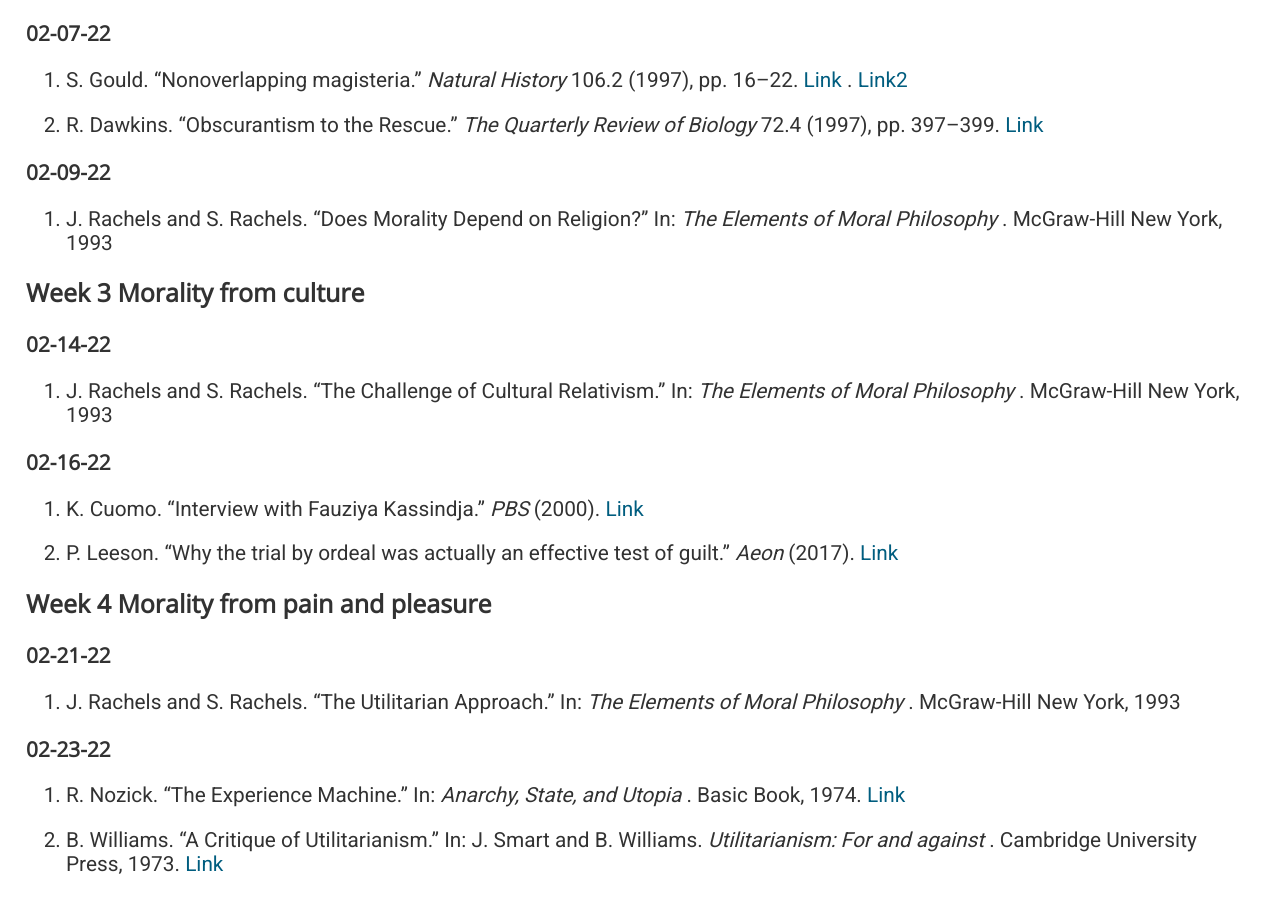
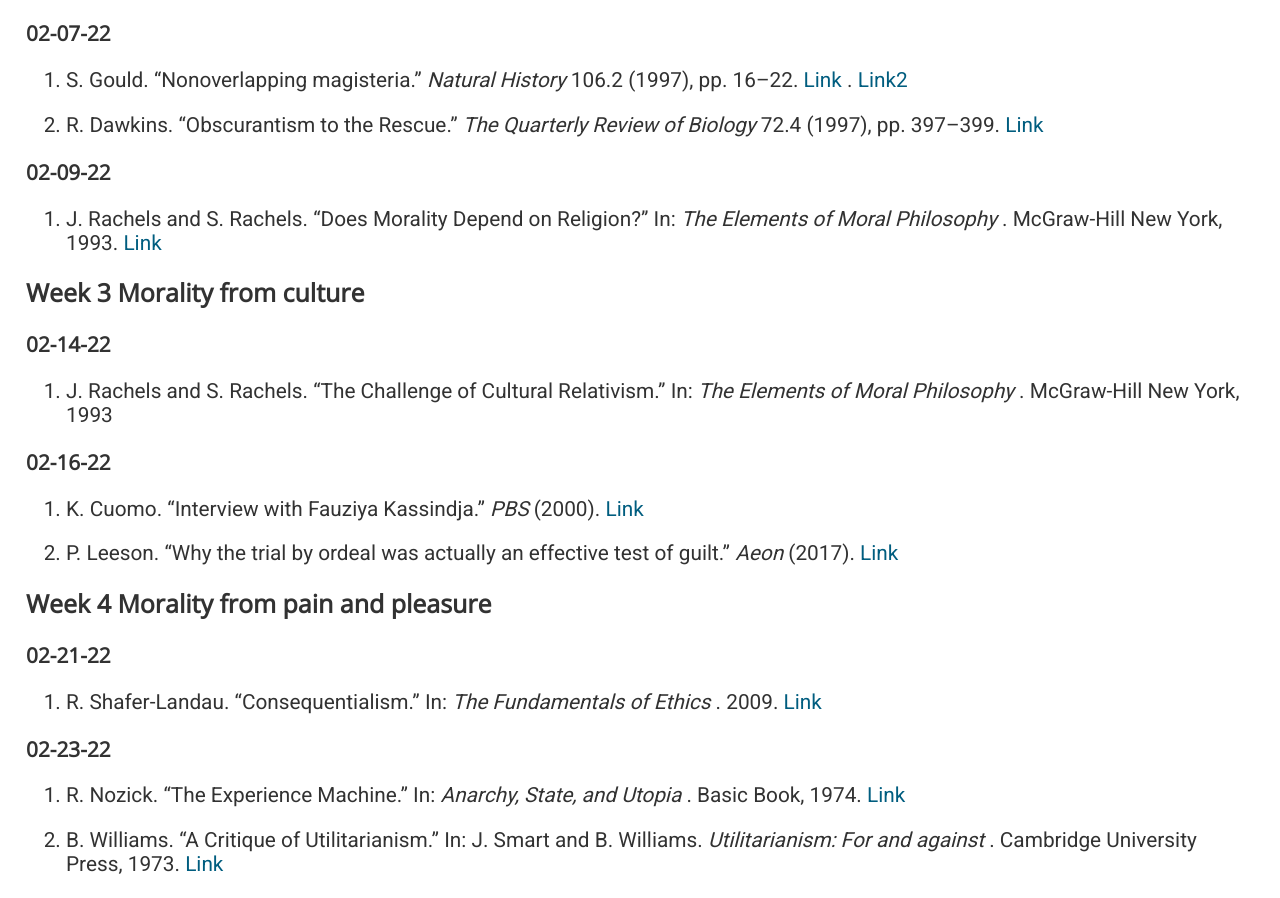
Before and after one commit to makp/website, a Flask app: page /schedule6 in a window 1280 px wide. Shown: the part 733-1631 px from the top of the page. Run offline with Flask 2, Linux system fonts and the light colour scheme.

Commit message:
Update schedule phil342

```diff
--- a/templates/includes/schedule_s22_phil342.html
+++ b/templates/includes/schedule_s22_phil342.html
@@ -183,7 +183,10 @@
      The
      Elements of Moral Philosophy
     </em>
-    . McGraw-Hill New York, 1993
+    . McGraw-Hill New York, 1993.
+    <a href="https://tu-my.sharepoint.com/:b:/g/personal/mpedroso_towson_edu/EZtVQ9LvoPBItqlTmzFrkFEBBiOMvfednXtWihTce2wJFw?e=LG0Fav">
+     Link
+    </a>
    </p>
   </li>
  </ol>
@@ -294,12 +297,15 @@
    <p class="noindent">
     <a id="x1-12003">
     </a>
-    J. Rachels and S. Rachels. “The Utilitarian Approach.” In:
+    R. Shafer-Landau. “Consequentialism.” In:
     <em>
-     The Elements
-     of Moral Philosophy
+     The Fundamentals of Ethics
     </em>
-    . McGraw-Hill New York, 1993
+    .
+     2009.
+    <a href="https://tu-my.sharepoint.com/:b:/g/personal/mpedroso_towson_edu/ETF9K-KJPUtCg_N_OnRUK1MBTliOLIn1MHihC1mbj-TEog?e=TmeaQS">
+     Link
+    </a>
    </p>
   </li>
  </ol>
@@ -402,7 +408,7 @@
   </a>
   The Moral Instinct
  </h3>
- <!--l. 97-->
+ <!--l. 95-->
  <p class="noindent">
  </p>
  <h4 class="subsectionHead" id="Week6">
@@ -413,7 +419,7 @@
   </a>
   Reason vs. emotion
  </h4>
- <!--l. 98-->
+ <!--l. 96-->
  <p class="noindent">
  </p>
  <h5 class="likesubsubsectionHead">
@@ -421,12 +427,12 @@
   </a>
   03-07-22
  </h5>
- <!--l. 99-->
+ <!--l. 97-->
  <p class="noindent">
  </p>
  <ol class="enumerate1">
   <li class="enumerate" id="x1-19002x1">
-   <!--l. 100-->
+   <!--l. 98-->
    <p class="noindent">
     <a id="x1-19003">
     </a>
@@ -442,7 +448,7 @@
    </p>
   </li>
   <li class="enumerate" id="x1-19005x2">
-   <!--l. 101-->
+   <!--l. 99-->
    <p class="noindent">
     <a id="x1-19006">
     </a>
@@ -458,7 +464,7 @@
    </p>
   </li>
  </ol>
- <!--l. 104-->
+ <!--l. 102-->
  <p class="noindent">
  </p>
  <h5 class="likesubsubsectionHead">
@@ -466,12 +472,12 @@
   </a>
   03-09-22
  </h5>
- <!--l. 105-->
+ <!--l. 103-->
  <p class="noindent">
  </p>
  <ol class="enumerate1">
   <li class="enumerate" id="x1-20002x1">
-   <!--l. 106-->
+   <!--l. 104-->
    <p class="noindent">
     <a id="x1-20003">
     </a>
@@ -487,7 +493,7 @@
    </p>
   </li>
  </ol>
- <!--l. 111-->
+ <!--l. 109-->
  <p class="noindent">
  </p>
  <h4 class="subsectionHead" id="Week7">
@@ -498,7 +504,7 @@
   </a>
   What is evolution?
  </h4>
- <!--l. 112-->
+ <!--l. 110-->
  <p class="noindent">
  </p>
  <h5 class="likesubsubsectionHead">
@@ -506,12 +512,12 @@
   </a>
   03-14-22
  </h5>
- <!--l. 113-->
+ <!--l. 111-->
  <p class="noindent">
  </p>
  <ol class="enumerate1">
   <li class="enumerate" id="x1-22002x1">
-   <!--l. 114-->
+   <!--l. 112-->
    <p class="noindent">
     <a id="x1-22003">
     </a>
@@ -527,7 +533,7 @@
    </p>
   </li>
   <li class="enumerate" id="x1-22005x2">
-   <!--l. 115-->
+   <!--l. 113-->
    <p class="noindent">
     <a id="x1-22006">
     </a>
@@ -543,7 +549,7 @@
    </p>
   </li>
  </ol>
- <!--l. 118-->
+ <!--l. 116-->
  <p class="noindent">
  </p>
  <h5 class="likesubsubsectionHead">
@@ -553,7 +559,7 @@
  </h5>
  <ul class="itemize1">
   <li class="itemize">
-   <!--l. 120-->
+   <!--l. 118-->
    <p class="noindent">
     <a id="x1-23001">
     </a>
@@ -569,7 +575,7 @@
    </p>
   </li>
  </ul>
- <!--l. 124-->
+ <!--l. 122-->
  <p class="noindent">
  </p>
  <h4 class="subsectionHead" id="Week8">
@@ -579,7 +585,7 @@
   <a id="x1-24000Week 8">
   </a>
  </h4>
- <!--l. 125-->
+ <!--l. 123-->
  <p class="noindent">
  </p>
  <h5 class="likesubsubsectionHead">
@@ -589,13 +595,13 @@
  </h5>
  <ul class="itemize1">
   <li class="itemize">
-   <!--l. 125-->
+   <!--l. 123-->
    <p class="noindent">
     No class
    </p>
   </li>
  </ul>
- <!--l. 125-->
+ <!--l. 123-->
  <p class="noindent">
  </p>
  <h5 class="likesubsubsectionHead">
@@ -605,13 +611,13 @@
  </h5>
  <ul class="itemize1">
   <li class="itemize">
-   <!--l. 125-->
+   <!--l. 123-->
    <p class="noindent">
     No class
    </p>
   </li>
  </ul>
- <!--l. 127-->
+ <!--l. 125-->
  <p class="noindent">
  </p>
  <h4 class="subsectionHead" id="Week9">
@@ -622,7 +628,7 @@
   </a>
   The evolution of kin altruism
  </h4>
- <!--l. 128-->
+ <!--l. 126-->
  <p class="noindent">
  </p>
  <h5 class="likesubsubsectionHead">
@@ -632,7 +638,7 @@
  </h5>
  <ul class="itemize1">
   <li class="itemize">
-   <!--l. 130-->
+   <!--l. 128-->
    <p class="noindent">
     <a id="x1-28001">
     </a>
@@ -648,7 +654,7 @@
    </p>
   </li>
  </ul>
- <!--l. 133-->
+ <!--l. 131-->
  <p class="noindent">
  </p>
  <h5 class="likesubsubsectionHead">
@@ -658,7 +664,7 @@
  </h5>
  <ul class="itemize1">
   <li class="itemize">
-   <!--l. 135-->
+   <!--l. 133-->
    <p class="noindent">
     <a id="x1-29001">
     </a>
@@ -674,7 +680,7 @@
    </p>
   </li>
  </ul>
- <!--l. 138-->
+ <!--l. 136-->
  <p class="noindent">
  </p>
  <h4 class="subsectionHead" id="Week10">
@@ -684,7 +690,7 @@
   <a id="x1-30000Week 10">
   </a>
  </h4>
- <!--l. 139-->
+ <!--l. 137-->
  <p class="noindent">
  </p>
  <h5 class="likesubsubsectionHead">
@@ -694,13 +700,13 @@
  </h5>
  <ul class="itemize1">
   <li class="itemize">
-   <!--l. 140-->
+   <!--l. 138-->
    <p class="noindent">
     No required readings (review)
    </p>
   </li>
  </ul>
- <!--l. 141-->
+ <!--l. 139-->
  <p class="noindent">
  </p>
  <h5 class="likesubsubsectionHead">
@@ -710,7 +716,7 @@
  </h5>
  <ul class="itemize1">
   <li class="itemize">
-   <!--l. 143-->
+   <!--l. 141-->
    <p class="noindent">
     <b>
      Exam #2
@@ -718,7 +724,7 @@
    </p>
   </li>
  </ul>
- <!--l. 146-->
+ <!--l. 144-->
  <p class="noindent">
  </p>
  <h3 class="sectionHead">
@@ -729,7 +735,7 @@
   </a>
   Moral Norms
  </h3>
- <!--l. 148-->
+ <!--l. 146-->
  <p class="noindent">
  </p>
  <h4 class="subsectionHead" id="Week11">
@@ -740,7 +746,7 @@
   </a>
   Morality by agreement
  </h4>
- <!--l. 150-->
+ <!--l. 148-->
  <p class="noindent">
  </p>
  <h5 class="likesubsubsectionHead">
@@ -748,12 +754,12 @@
   </a>
   04-11-22
  </h5>
- <!--l. 151-->
+ <!--l. 149-->
  <p class="noindent">
  </p>
  <ol class="enumerate1">
   <li class="enumerate" id="x1-35002x1">
-   <!--l. 152-->
+   <!--l. 150-->
    <p class="noindent">
     <a id="x1-35003">
     </a>
@@ -769,7 +775,7 @@
    </p>
   </li>
   <li class="enumerate" id="x1-35005x2">
-   <!--l. 153-->
+   <!--l. 151-->
    <p class="noindent">
     <a id="x1-35006">
     </a>
@@ -785,7 +791,7 @@
    </p>
   </li>
  </ol>
- <!--l. 156-->
+ <!--l. 154-->
  <p class="noindent">
  </p>
  <h5 class="likesubsubsectionHead">
@@ -793,18 +799,18 @@
   </a>
   04-13-22
  </h5>
- <!--l. 157-->
+ <!--l. 155-->
  <p class="noindent">
  </p>
  <ol class="enumerate1">
   <li class="enumerate" id="x1-36002x1">
-   <!--l. 158-->
+   <!--l. 156-->
    <p class="noindent">
     TBA
    </p>
   </li>
  </ol>
- <!--l. 162-->
+ <!--l. 160-->
  <p class="noindent">
  </p>
  <h4 class="subsectionHead" id="Week12">
@@ -815,7 +821,7 @@
   </a>
   Strong reciprocity
  </h4>
- <!--l. 163-->
+ <!--l. 161-->
  <p class="noindent">
  </p>
  <h5 class="likesubsubsectionHead">
@@ -823,12 +829,12 @@
   </a>
   04-18-22
  </h5>
- <!--l. 164-->
+ <!--l. 162-->
  <p class="noindent">
  </p>
  <ol class="enumerate1">
   <li class="enumerate" id="x1-38002x1">
-   <!--l. 165-->
+   <!--l. 163-->
    <p class="noindent">
     <a id="x1-38003">
     </a>
@@ -844,7 +850,7 @@
    </p>
   </li>
  </ol>
- <!--l. 168-->
+ <!--l. 166-->
  <p class="noindent">
  </p>
  <h5 class="likesubsubsectionHead">
@@ -852,12 +858,12 @@
   </a>
   04-20-22
  </h5>
- <!--l. 169-->
+ <!--l. 167-->
  <p class="noindent">
  </p>
  <ol class="enumerate1">
   <li class="enumerate" id="x1-39002x1">
-   <!--l. 170-->
+   <!--l. 168-->
    <p class="noindent">
     <a id="x1-39003">
     </a>
@@ -873,7 +879,7 @@
    </p>
   </li>
  </ol>
- <!--l. 174-->
+ <!--l. 172-->
  <p class="noindent">
  </p>
  <h4 class="subsectionHead" id="Week13">
@@ -884,7 +890,7 @@
   </a>
   Culture matters
  </h4>
- <!--l. 176-->
+ <!--l. 174-->
  <p class="noindent">
  </p>
  <h5 class="likesubsubsectionHead">
@@ -892,12 +898,12 @@
   </a>
   04-25-22
  </h5>
- <!--l. 177-->
+ <!--l. 175-->
  <p class="noindent">
  </p>
  <ol class="enumerate1">
   <li class="enumerate" id="x1-41002x1">
-   <!--l. 178-->
+   <!--l. 176-->
    <p class="noindent">
     <a id="x1-41003">
     </a>
@@ -913,7 +919,7 @@
    </p>
   </li>
  </ol>
- <!--l. 181-->
+ <!--l. 179-->
  <p class="noindent">
  </p>
  <h5 class="likesubsubsectionHead">
@@ -921,12 +927,12 @@
   </a>
   04-27-22
  </h5>
- <!--l. 182-->
+ <!--l. 180-->
  <p class="noindent">
  </p>
  <ol class="enumerate1">
   <li class="enumerate" id="x1-42002x1">
-   <!--l. 183-->
+   <!--l. 181-->
    <p class="noindent">
     <a id="x1-42003">
     </a>
@@ -943,7 +949,7 @@
    </p>
   </li>
  </ol>
- <!--l. 186-->
+ <!--l. 184-->
  <p class="noindent">
  </p>
  <h4 class="subsectionHead" id="Week14">
@@ -954,7 +960,7 @@
   </a>
   Group selection
  </h4>
- <!--l. 188-->
+ <!--l. 186-->
  <p class="noindent">
  </p>
  <h5 class="likesubsubsectionHead">
@@ -962,42 +968,14 @@
   </a>
   05-02-22
  </h5>
- <!--l. 189-->
+ <!--l. 187-->
  <p class="noindent">
  </p>
  <ol class="enumerate1">
   <li class="enumerate" id="x1-44002x1">
-   <!--l. 190-->
+   <!--l. 188-->
    <p class="noindent">
     <a id="x1-44003">
-    </a>
-    D.  Wilson  and  E.  Wilson.  “Evolution  ‘for  the  good  of  the  group.’”
-    <em>
-     American Scientist
-    </em>
-    96 (2008), pp. 380–389.
-    <a href="https://tu-my.sharepoint.com/:b:/g/personal/mpedroso_towson_edu/Ec6BaTmDOXRJs8NH-7sGlZgB6ONGVweVnTE8gbYSgsyizg?e=hsHPGc">
-     Link
-    </a>
-   </p>
-  </li>
- </ol>
- <!--l. 193-->
- <p class="noindent">
- </p>
- <h5 class="likesubsubsectionHead">
-  <a id="x1-45000Week 14">
-  </a>
-  05-04-22
- </h5>
- <!--l. 194-->
- <p class="noindent">
- </p>
- <ol class="enumerate1">
-  <li class="enumerate" id="x1-45002x1">
-   <!--l. 195-->
-   <p class="noindent">
-    <a id="x1-45003">
     </a>
     J. Haidt. “Why are we so groupish?” In:
     <em>
@@ -1010,8 +988,55 @@
     </a>
    </p>
   </li>
+  <li class="enumerate" id="x1-44004x1">
+   <!--l. 189-->
+   <p class="noindent">
+    <b>
+     Optional:
+    </b>
+    <a id="x1-44005">
+    </a>
+    D. Wilson and E. Wilson. “Evolution ‘for the good of the
+     group.’”
+    <em>
+     American Scientist
+    </em>
+    96 (2008), pp. 380–389.
+    <a href="https://tu-my.sharepoint.com/:b:/g/personal/mpedroso_towson_edu/Ec6BaTmDOXRJs8NH-7sGlZgB6ONGVweVnTE8gbYSgsyizg?e=hsHPGc">
+     Link
+    </a>
+   </p>
+  </li>
  </ol>
- <!--l. 199-->
+ <!--l. 192-->
+ <p class="noindent">
+ </p>
+ <h5 class="likesubsubsectionHead">
+  <a id="x1-45000Week 14">
+  </a>
+  05-04-22
+ </h5>
+ <!--l. 193-->
+ <p class="noindent">
+ </p>
+ <ol class="enumerate1">
+  <li class="enumerate" id="x1-45002x1">
+   <!--l. 194-->
+   <p class="noindent">
+    <a id="x1-45003">
+    </a>
+    S. Pinker. “The False Allure of Group Selection.”
+    <em>
+     Edge
+    </em>
+    (2012).
+    <a href="https://www.edge.org/conversation/steven_pinker-the-false-allure-of-group-selection">
+     Link
+    </a>
+   </p>
+  </li>
+ </ol>
+ <!--l. 198-->
  <p class="noindent">
  </p>
  <h4 class="subsectionHead" id="Week15">
@@ -1022,7 +1047,7 @@
   </a>
   Hidden motives
  </h4>
- <!--l. 200-->
+ <!--l. 199-->
  <p class="noindent">
  </p>
  <h5 class="likesubsubsectionHead">
@@ -1030,18 +1055,18 @@
   </a>
   05-09-22
  </h5>
- <!--l. 201-->
+ <!--l. 200-->
  <p class="noindent">
  </p>
  <ol class="enumerate1">
   <li class="enumerate" id="x1-47002x1">
-   <!--l. 202-->
+   <!--l. 201-->
    <p class="noindent">
     TBA
    </p>
   </li>
  </ol>
- <!--l. 205-->
+ <!--l. 204-->
  <p class="noindent">
  </p>
  <h5 class="likesubsubsectionHead">
@@ -1049,18 +1074,18 @@
   </a>
   05-11-22
  </h5>
- <!--l. 206-->
+ <!--l. 205-->
  <p class="noindent">
  </p>
  <ol class="enumerate1">
   <li class="enumerate" id="x1-48002x1">
-   <!--l. 207-->
+   <!--l. 206-->
    <p class="noindent">
     TBA
    </p>
   </li>
  </ol>
- <!--l. 213-->
+ <!--l. 212-->
  <p class="noindent">
  </p>
  <h4 class="subsectionHead" id="Week16">
@@ -1070,7 +1095,7 @@
   <a id="x1-49000Week 16">
   </a>
  </h4>
- <!--l. 214-->
+ <!--l. 213-->
  <p class="noindent">
  </p>
  <h5 class="likesubsubsectionHead">
@@ -1080,7 +1105,7 @@
  </h5>
  <ul class="itemize1">
   <li class="itemize">
-   <!--l. 215-->
+   <!--l. 214-->
    <p class="noindent">
     No required readings (review)
    </p>
```
Also changed, not shown: latex/schedules/schedule_s22_phil342/schedule_s22_phil342.html (+89 -81 lines), 2 other files.
